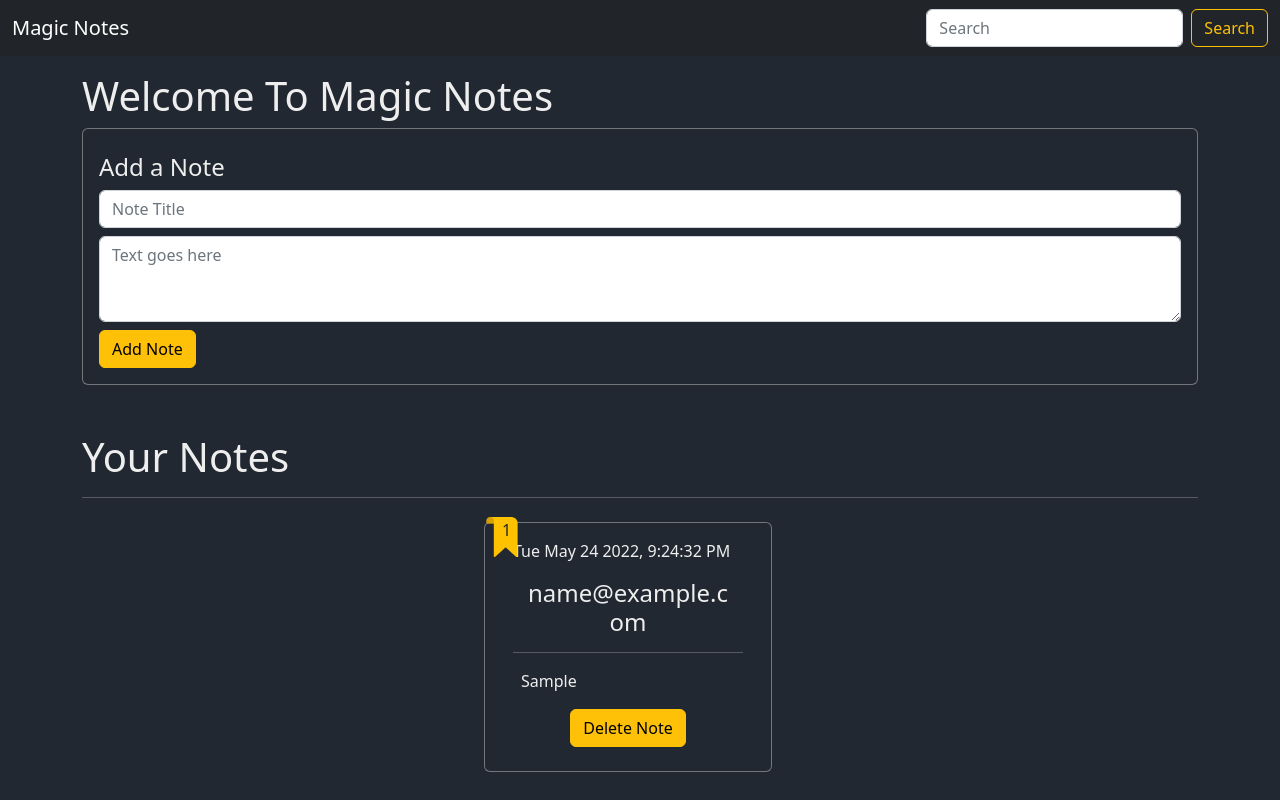
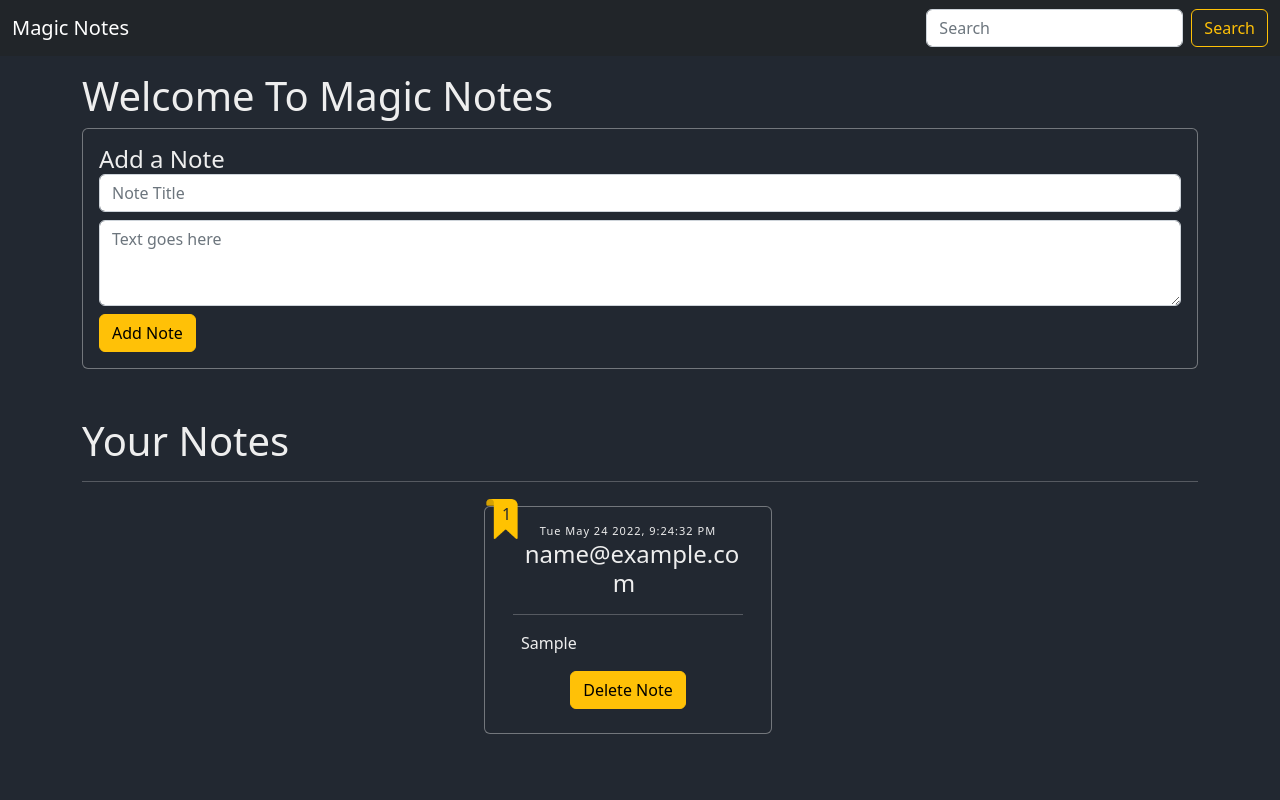
Before and after one commit to lakshya018/magic-notes, a plain HTML site: page index.html in a window 1280 px wide. Both pictures are taken after typing "name@example.com", "Sample" into the empty fields and a click on the button "Add Note". Shown: the top 800 px of the page. Drawn offline with nearby package versions, Linux system fonts and the light colour scheme.

Commit message:
Update style.css

```diff
--- a/css/style.css
+++ b/css/style.css
@@ -15,7 +15,7 @@ body{
     -webkit-transform: scaleX(-1);
   transform: scaleX(-1);
     position: absolute;
-    top: -6px;
+    top: -8px;
     height: 40px;
     width:44px;
 
@@ -30,7 +30,13 @@ body{
 
 
 }
+.indexNum p{
+    font-size: 11px;
+    margin: 0;
+    padding: 0;
+    letter-spacing: 1px;
 
+}
 .index-num{
     position: absolute;
     top: -2px;
@@ -45,11 +51,11 @@ body{
     text-align: center;
     justify-content: center;
 }
-.noteCard p{
+.editableDiv p{
     text-align: justify;
 
 }
-h5{
+h4{
     display: inline;
 }
 
```
